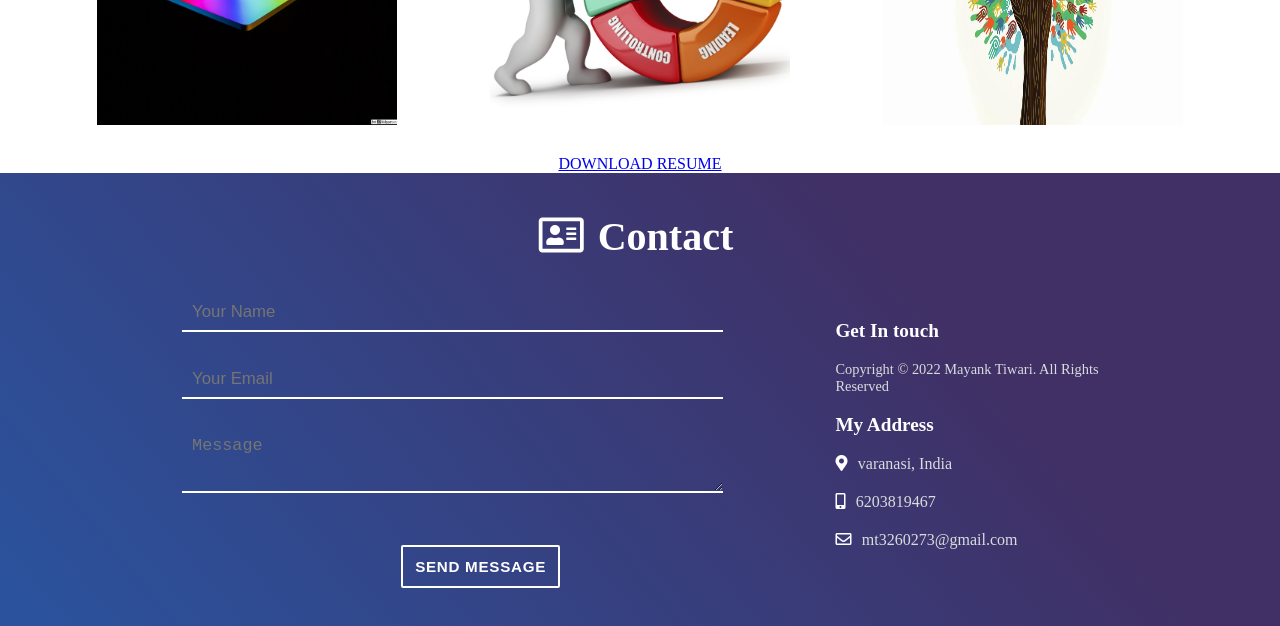
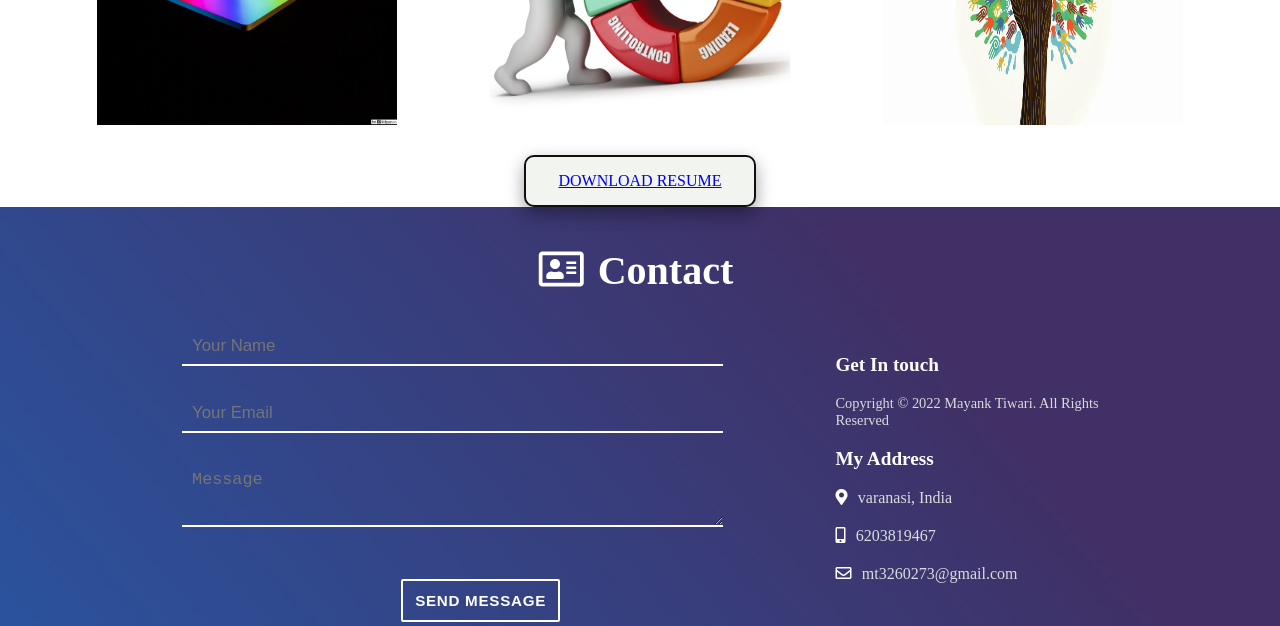
Before and after one commit to mayanktiwari58/Portfolio, a plain HTML site: page index.html in a window 1280 px wide. Shown: the part 3445-4071 px from the top of the page. Drawn offline with Linux system fonts and the light colour scheme.

Commit message:
Update style.css

```diff
--- a/style.css
+++ b/style.css
@@ -10,6 +10,25 @@ body{
     background-attachment: fixed;
     background-position: center;
 }
+#download{
+    text-align: center;
+    background-color: #f1f4ef; /* Green */
+    border: 2px solid #101010;
+    border-radius: 10px;
+    color: white;
+    padding: 15px 32px;
+    text-align: center;
+    text-decoration: none;
+    display: inline-block;
+    font-size: 16px;
+    transition-duration: 0.4s;
+    box-shadow: 0 8px 16px 0 rgba(0,0,0,0.2), 0 6px 20px 0 rgba(0,0,0,0.19);
+
+}
+#download:hover {
+    background-color: #f50f3d; /* Green */
+    color: white;
+  }
 /* nav dropdown-list */
 .no-list-style{
     list-style: none;
```
